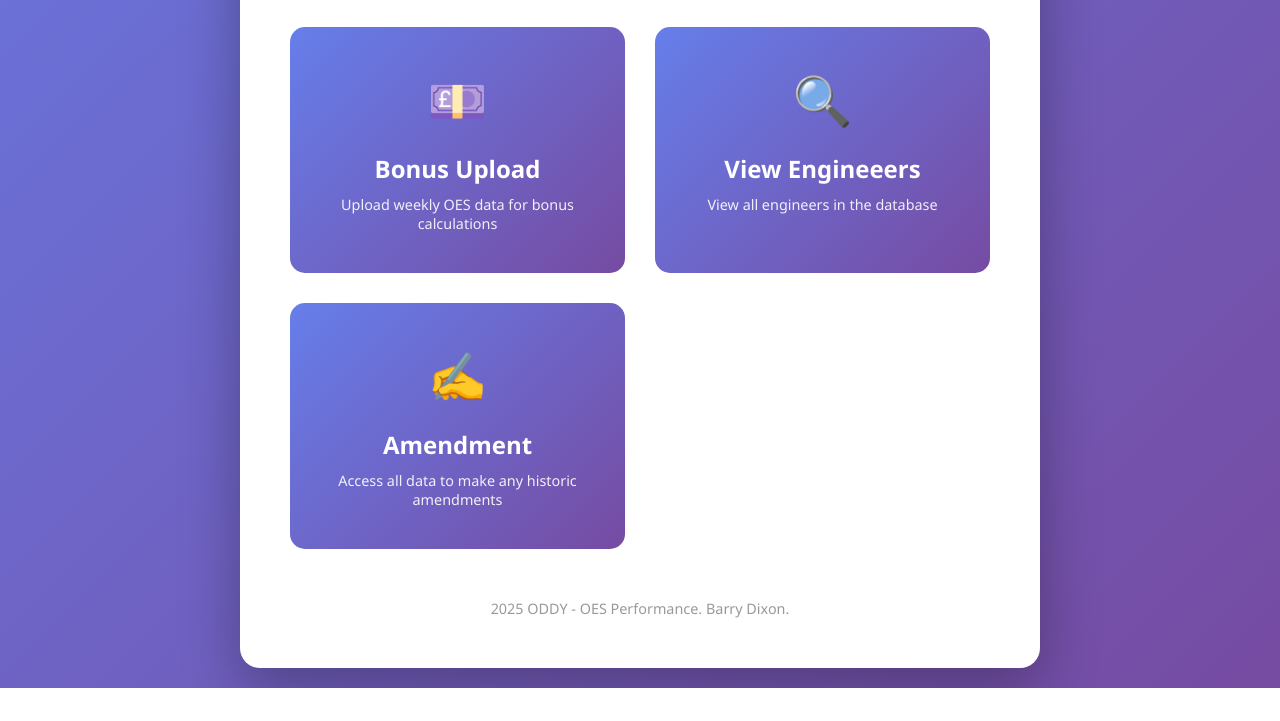
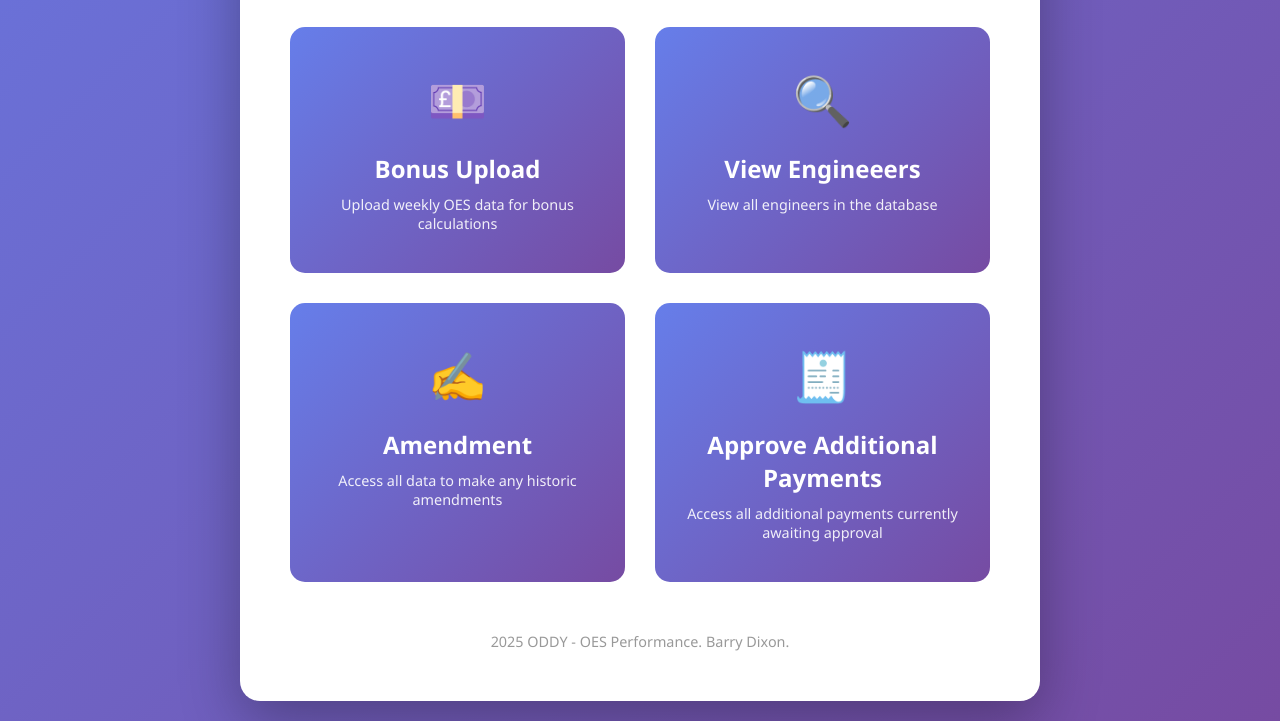
Before and after one commit to meteringbooking-cmd/OESPerformance, a plain HTML site: page index.html in a window 1280 px wide. Shown: the part 709-1430 px from the top of the page. Before the commit the page ends 1397 px from the top, so only its background shows below. Drawn offline with Linux system fonts and the light colour scheme.

Commit message:
Add link for approving additional payments

```diff
--- a/index.html
+++ b/index.html
@@ -154,6 +154,12 @@
                 <div class="card-description">Access all data to make any historic amendments</div>
             </a>
 
+            <a href="additionalpayments.html" class="card">
+                <div class="card-icon">🧾</div>
+                <div class="card-title">Approve Additional Payments</div>
+                <div class="card-description">Access all additional payments currently awaiting approval</div>
+            </a>
+
 
         </div>
 
```
